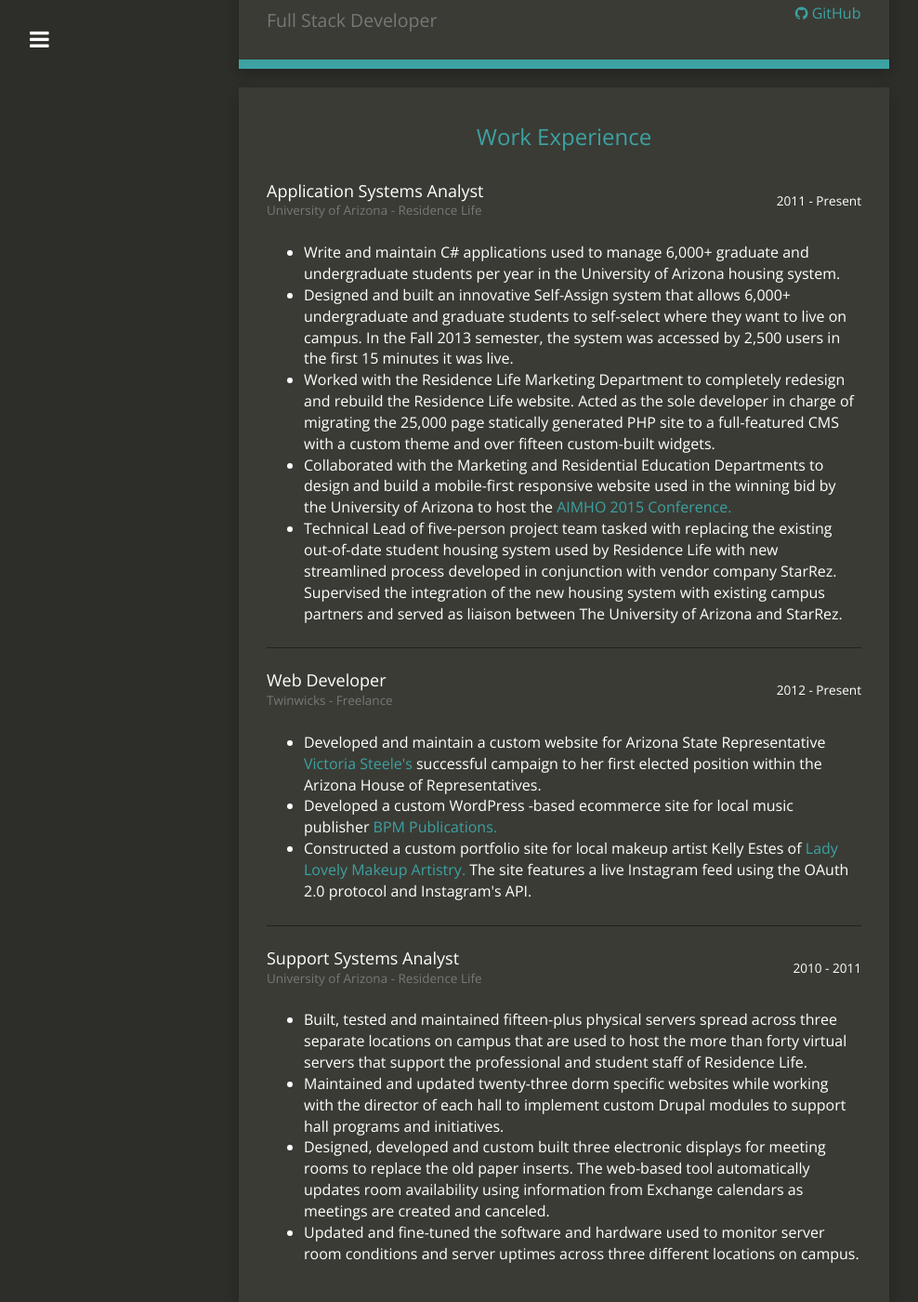
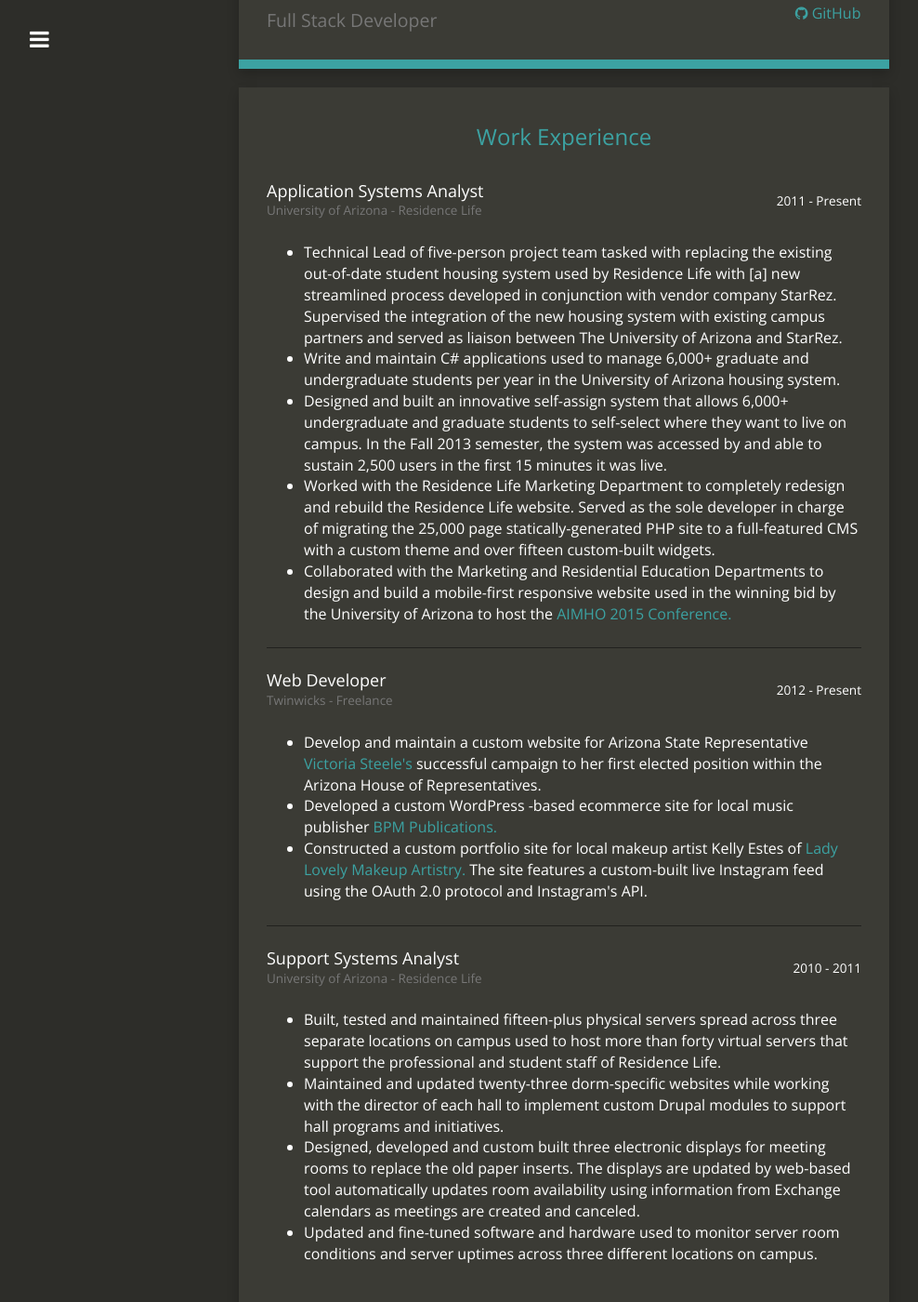
Before and after one commit to cnieren/Blog, a Jekyll site: the page built from site/resume.html, in a window 1280 px wide and 1400 px high, scrolled down 197 px. Shown: the whole window at 93% size, without its empty margins (18-1006 px from the left). Built offline with Jekyll 4.4.1, drawn with Linux system fonts in a browser that asks for light colours; nearby versions of some CDN libraries; some of the changed text lies outside the part shown.

Commit message:
Resume order and typo fixes
Fixed the chronology of things on the resume and a few grammatical
errors. And changed my tagline.

```diff
--- a/site/_config.yml
+++ b/site/_config.yml
@@ -6,7 +6,7 @@
 baseurl: ""
 host: 0.0.0.0
 url: "http://chadnierenhausen.com"
-title_description: "A place for me to post reminders to myself about the things I do."
+title_description: "Web Development, Blogging, and Other Stuff I Do"
 title_image: "images/bio.jpg"
 google_analytics: ""
 disqus_account:
--- a/site/resume.html
+++ b/site/resume.html
@@ -21,14 +21,14 @@
             <div class="job">
                 <div class="flex-row">
                     <h4>Application Systems Analyst<br/><small>University of Arizona - Residence Life</small></h4>
-                    <span class="small">2011 - Present</small>
+                    <span class="small">2011 - Present</span>
                 </div>
                 <ul>
+                    <li>Technical Lead of five-person project team tasked with replacing the existing out-of-date student housing system used by Residence Life with [a] new streamlined process developed in conjunction with vendor company StarRez. Supervised the integration of the new housing system with existing campus partners and served as liaison between The University of Arizona and StarRez.</li>
                     <li>Write and maintain C# applications used to manage 6,000+ graduate and undergraduate students per year in the University of Arizona housing system.</li>
-                    <li>Designed and built an innovative Self-Assign system that allows 6,000+ undergraduate and graduate students to self-select where they want to live on campus. In the Fall 2013 semester, the system was accessed by 2,500 users in the first 15 minutes it was live.</li>
-                    <li>Worked with the Residence Life Marketing Department to completely redesign and rebuild the Residence Life website. Acted as the sole developer in charge of migrating the 25,000 page statically generated PHP site to a full-featured CMS with a custom theme and over fifteen custom-built widgets.</li>
+                    <li>Designed and built an innovative self-assign system that allows 6,000+ undergraduate and graduate students to self-select where they want to live on campus. In the Fall 2013 semester, the system was accessed by and able to sustain 2,500 users in the first 15 minutes it was live.</li>
+                    <li>Worked with the Residence Life Marketing Department to completely redesign and rebuild the Residence Life website. Served as the sole developer in charge of migrating the 25,000 page statically-generated PHP site to a full-featured CMS with a custom theme and over fifteen custom-built widgets.</li>
                     <li>Collaborated with the Marketing and Residential Education Departments to design and build a mobile-first responsive website used in the winning bid by the University of Arizona to host the <a href="http://aimho2015.life.arizona.edu/" target="_blank">AIMHO 2015 Conference.</a></li>
-                    <li>Technical Lead of five-person project team tasked with replacing the existing out-of-date student housing system used by Residence Life with new streamlined process developed in conjunction with vendor company StarRez. Supervised the integration of the new housing system with existing campus partners and served as liaison between The University of Arizona and StarRez.</li>
                 </ul>
             </div>
 
@@ -38,9 +38,9 @@
                     <small>2012 - Present</small>
                 </div>
                 <ul>
-                    <li>Developed and maintain a custom website for Arizona State Representative <a href="http://steeleforhouse.com" target="_blank">Victoria Steele's</a> successful campaign to her first elected position within the Arizona House of Representatives.</li>
+                    <li>Develop and maintain a custom website for Arizona State Representative <a href="http://steeleforhouse.com" target="_blank">Victoria Steele's</a> successful campaign to her first elected position within the Arizona House of Representatives.</li>
                     <li>Developed a custom WordPress -based ecommerce site for local music publisher <a href="http://bpmpublications.com/" target="_blank">BPM Publications.</a></li>
-                    <li>Constructed a custom portfolio site for local makeup artist Kelly Estes of <a href="http://ladylovelymakeup.com/" target="_blank">Lady Lovely Makeup Artistry.</a> The site features a live Instagram feed using the OAuth 2.0 protocol and Instagram's API.</li>
+                    <li>Constructed a custom portfolio site for local makeup artist Kelly Estes of <a href="http://ladylovelymakeup.com/" target="_blank">Lady Lovely Makeup Artistry.</a> The site features a custom-built live Instagram feed using the OAuth 2.0 protocol and Instagram's API.</li>
                 </ul>
             </div>
 
@@ -50,10 +50,10 @@
                     <small>2010 - 2011</small>
                 </div>
                 <ul>
-                    <li>Built, tested and maintained fifteen-plus physical servers spread across three separate locations on campus that are used to host the more than forty virtual servers that support the professional and student staff of Residence Life.</li>
-                    <li>Maintained and updated twenty-three dorm specific websites while working with the director of each hall to implement custom Drupal modules to support hall programs and initiatives.</li>
-                    <li>Designed, developed and custom built three electronic displays for meeting rooms to replace the old paper inserts. The web-based tool automatically updates room availability using information from Exchange calendars as meetings are created and canceled.</li>
-                    <li>Updated and fine-tuned the software and hardware used to monitor server room conditions and server uptimes across three different locations on campus.</li>
+                    <li>Built, tested and maintained fifteen-plus physical servers spread across three separate locations on campus used to host more than forty virtual servers that support the professional and student staff of Residence Life.</li>
+                    <li>Maintained and updated twenty-three dorm-specific websites while working with the director of each hall to implement custom Drupal modules to support hall programs and initiatives.</li>
+                    <li>Designed, developed and custom built three electronic displays for meeting rooms to replace the old paper inserts. The displays are updated by web-based tool automatically updates room availability using information from Exchange calendars as meetings are created and canceled.</li>
+                    <li>Updated and fine-tuned software and hardware used to monitor server room conditions and server uptimes across three different locations on campus.</li>
                 </ul>
             </div>
         </div>
```
Also changed, not shown: other parts of site/resume.html (+1 -1 lines), 1 other file.
